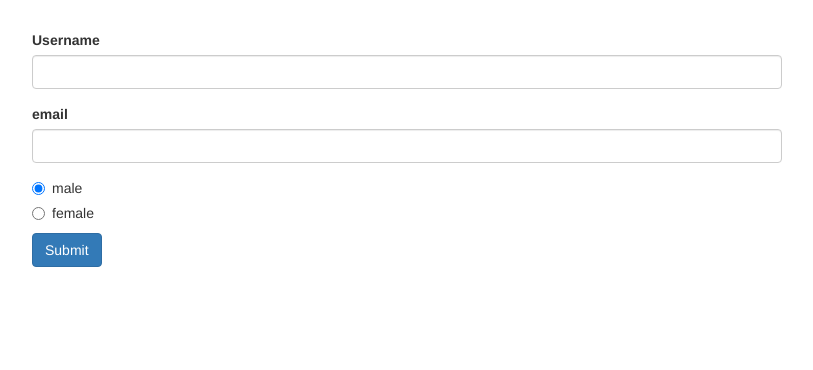
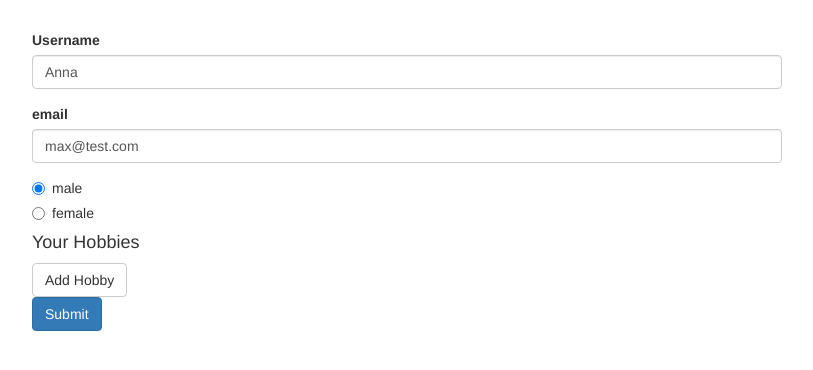
Before and after one commit to cwondany/ng-forms-reactive, an Angular app: page / in a window 1280 px wide. Shown: the top 370 px of the page, without its empty margins (233-1046 px from the left). Built offline with nearby package versions, Linux system fonts and the light colour scheme.

Commit message:
add hobby form and forbiddenNames

```diff
--- a/src/app/app.component.html
+++ b/src/app/app.component.html
@@ -2,6 +2,7 @@
   <div class="row">
     <div class="col-xs-12 col-sm-10 col-md-8 col-sm-offset-1 col-md-offset-2">
       <form [formGroup]="signupForm" (ngSubmit)="onSubmit()">
+        <div formGroupName="userData">
           <div class="form-group">
             <label for="username">Username</label>
             <input
@@ -10,8 +11,12 @@
               formControlName="username"
               class="form-control">
             <span
-            *ngIf="!signupForm.get('username').valid && signupForm.get('username').touched"
-            class="help-block">Please enter a valid username!</span>
+              *ngIf="!signupForm.get('userData.username').valid && signupForm.get('userData.username').touched"
+              class="help-block">
+              <span *ngIf="signupForm.get('userData.username').errors['nameIsForbidden']">This name is invalid!</span>
+              <span *ngIf="signupForm.get('userData.username').errors['required']">This field is required!</span>
+
+            </span>
           </div>
           <div class="form-group">
             <label for="email">email</label>
@@ -21,8 +26,9 @@
               formControlName="email"
               class="form-control">
             <span
-            *ngIf="!signupForm.get('email').valid && signupForm.get('email').touched"
+              *ngIf="!signupForm.get('userData.email').valid && signupForm.get('userData.email').touched"
               class="help-block">Please enter a valid email!</span>
+          </div>
         </div>
         <div class="radio" *ngFor="let gender of genders">
           <label>
@@ -32,9 +38,21 @@
               [value]="gender">{{ gender }}
           </label>
         </div>
+        <div formArrayName="hobbies">
+          <h4>Your Hobbies</h4>
+          <button
+            class="btn btn-default"
+            type="button"
+            (click)="onAddHobby()">Add Hobby</button>
+          <div
+            class="form-group"
+            *ngFor="let hobbyControl of signupForm.get('hobbies').controls; let i = index">
+            <input type="text" class="form-control" [formControlName]="i">
+          </div>
+        </div>
         <span
           *ngIf="!signupForm.valid && signupForm.touched"
-          class="help-block">Please enter a valid data!</span>
+          class="help-block">Please enter valid data!</span>
         <button class="btn btn-primary" type="submit">Submit</button>
       </form>
     </div>
--- a/src/app/app.component.ts
+++ b/src/app/app.component.ts
@@ -1,5 +1,6 @@
-import {Component, OnInit} from '@angular/core';
-import {FormControl, FormGroup, Validators} from '@angular/forms';
+import { Component, OnInit } from '@angular/core';
+import { FormArray, FormControl, FormGroup, Validators } from '@angular/forms';
+import { Observable } from 'rxjs/Observable';
 
 @Component({
   selector: 'app-root',
@@ -9,16 +10,54 @@
 export class AppComponent implements OnInit {
   genders = ['male', 'female'];
   signupForm: FormGroup;
+  forbiddenUsernames = ['Chris', 'Anna'];
+
+  constructor() {}
 
   ngOnInit() {
     this.signupForm = new FormGroup({
-      'username': new FormControl(null, Validators.required),
-      'email': new FormControl(null, [Validators.required, Validators.email]),
-      'gender': new FormControl('male')
+      'userData': new FormGroup({
+        'username': new FormControl(null, [Validators.required, this.forbiddenNames.bind(this)]),
+        'email': new FormControl(null, [Validators.required, Validators.email])
+      }),
+      'gender': new FormControl('male'),
+      'hobbies': new FormArray([])
+    });
+    // this.signupForm.valueChanges.subscribe(
+    //   (value) => console.log(value)
+    // );
+    this.signupForm.statusChanges.subscribe(
+      (status) => console.log(status)
+    );
+    this.signupForm.setValue({
+      'userData': {
+        'username': 'Max',
+        'email': 'max@test.com'
+      },
+      'gender': 'male',
+      'hobbies': []
+    });
+    this.signupForm.patchValue({
+      'userData': {
+        'username': 'Anna',
+      }
     });
   }
 
   onSubmit() {
     console.log(this.signupForm);
+    this.signupForm.reset();
+  }
+
+  onAddHobby() {
+    const control = new FormControl(null, Validators.required);
+    (<FormArray>this.signupForm.get('hobbies')).push(control);
+  }
+
+  forbiddenNames(control: FormControl): {[s: string]: boolean} {
+    if (this.forbiddenUsernames.indexOf(control.value) !== -1) {
+      return {'nameIsForbidden': true};
+    }
+    return null;
   }
 }
--- a/src/app/app.module.ts
+++ b/src/app/app.module.ts
@@ -1,7 +1,7 @@
 import { BrowserModule } from '@angular/platform-browser';
 import { NgModule } from '@angular/core';
-import {FormsModule, ReactiveFormsModule} from '@angular/forms';
 import { HttpModule } from '@angular/http';
+import { ReactiveFormsModule } from '@angular/forms';
 
 import { AppComponent } from './app.component';
 
```
Lines whose indentation alone changed are shown as unchanged.
